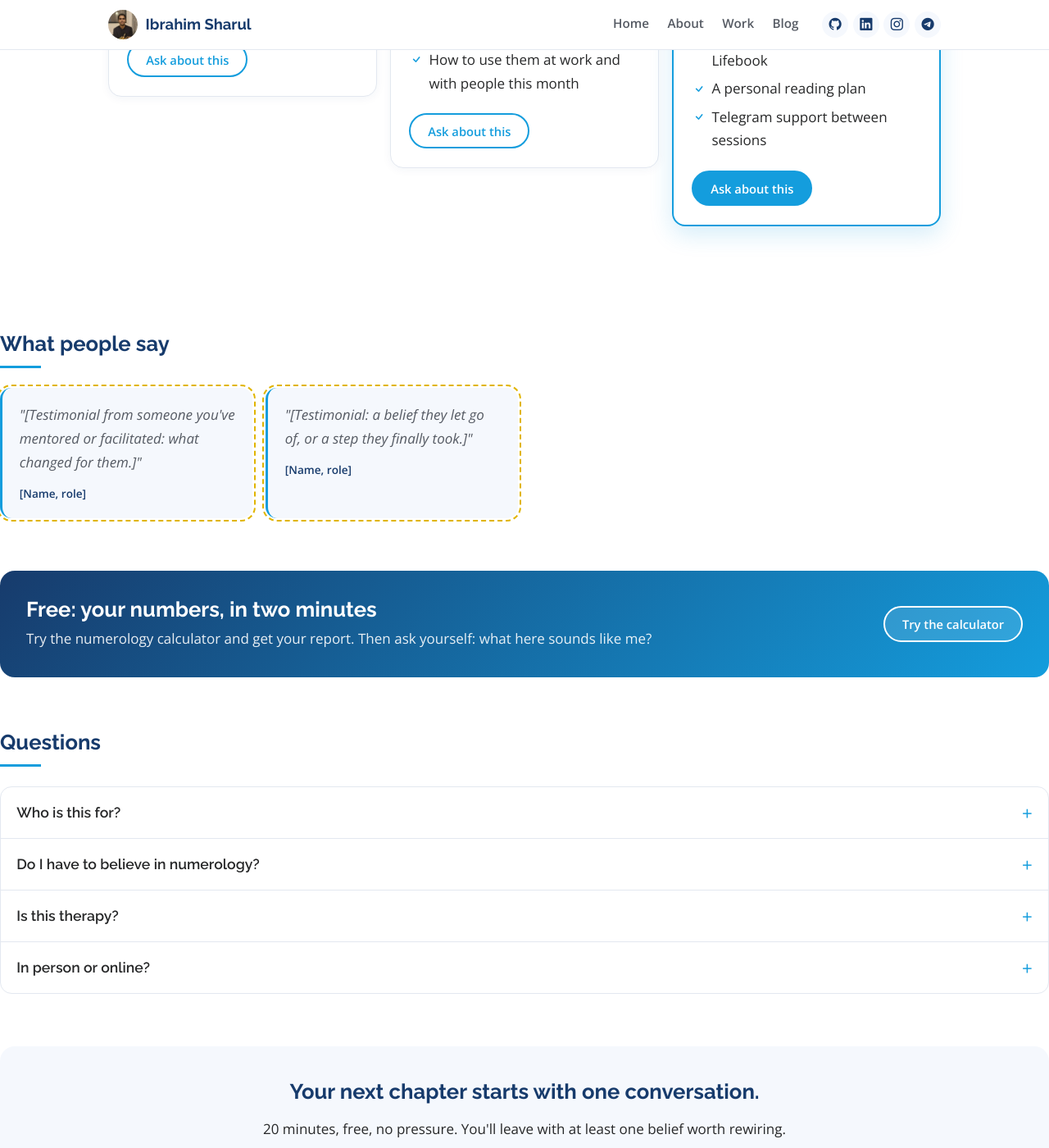
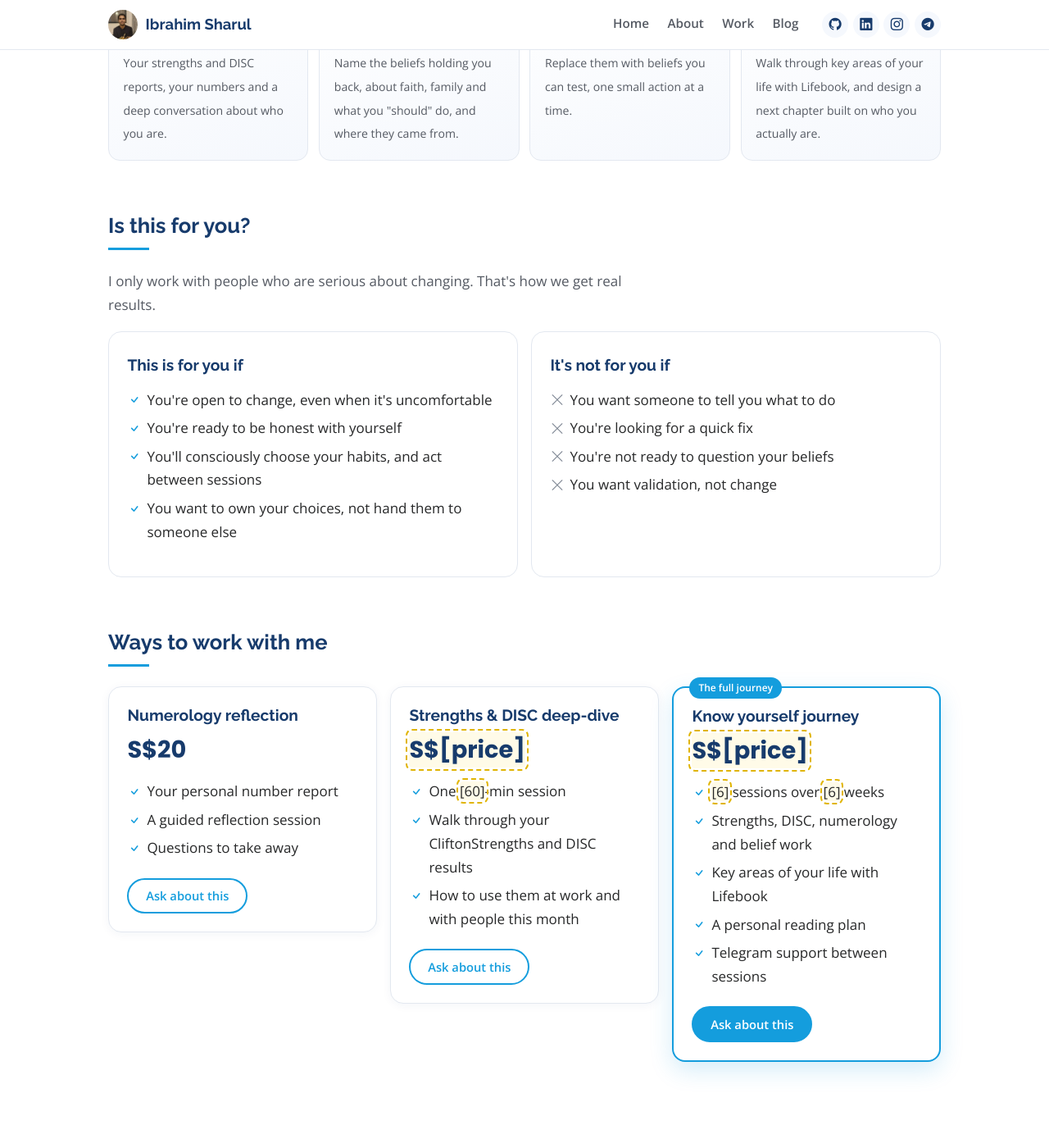
Before and after one commit to ibrahimisramos/ibrahimisramos.github.io, a Jekyll site: the page built from coaching.html, in a window 1280 px wide and 1400 px high, scrolled down 4788 px. Shown: the whole window at 82% size. Built offline with Jekyll 4.4.1, drawn with Linux system fonts in a browser that asks for light colours; some of the changed text lies outside the part shown.

Commit message:
Coaching mockup: travel section and 'Is this for you?' fit check
Co-Authored-By: Claude Opus 5.5 (1M context) <noreply@anthropic.com>
Claude-Session: https://claude.ai/code/session_01W6sFwNukTNQ9zyostxjBYk

```diff
--- a/assets/css/main.scss
+++ b/assets/css/main.scss
@@ -487,3 +487,12 @@ details.more summary { cursor: pointer; font-weight: 500; color: var(--accent);
 .lens.pre:nth-child(3) { transition-delay: .24s; }
 
 @media (prefers-reduced-motion: reduce) { .tx-word, .flip-face { transition: none; } }
+
+/* Coaching: travel section and fit check */
+.world { display: grid; gap: 1.2rem; align-items: center; }
+.world figure { margin: 0; }
+.world img { width: 100%; aspect-ratio: 4 / 3; object-fit: cover; border-radius: 16px; }
+.world figcaption { font-size: .85rem; color: var(--muted); margin-top: .4rem; }
+@media (min-width: 720px) { .world { grid-template-columns: 1.2fr 1fr; } }
+.fit-grid { display: grid; gap: 1rem; grid-template-columns: repeat(auto-fit, minmax(260px, 1fr)); }
+.fit-no .ticks li::before { content: "\F659"; color: var(--muted); }
--- a/coaching.html
+++ b/coaching.html
@@ -121,6 +121,15 @@ telegram: ibrahimisramos
     </li>
   </ol>
 
+  <div class="section-head"><h2>What the world taught me</h2></div>
+  <div class="world">
+    <div>
+      <p class="coach-why">I've travelled to 47 countries, and made close friends from all over the world. Every trip, conversation and friendship showed me another way to live, believe and see things. They shaped the way I think, and gave me the courage to question what I was told and choose for myself.</p>
+      <p class="coach-why ph">[One moment or friend abroad that changed how you think.]</p>
+    </div>
+    <figure><img src="{{ '/assets/img/travel/wedding-dinner-europe.jpg' | relative_url }}" alt="Ibrahim and a long table of friends at a wedding celebration dinner in Europe" loading="lazy"><figcaption>Celebrating with friends I made in Europe</figcaption></figure>
+  </div>
+
   <div class="section-head"><h2>Rewire a limiting belief</h2></div>
   <p class="coach-why">These are the ones I hear most from fresh grads. Tap a card to flip it.</p>
   <div class="flip-grid">
@@ -196,6 +205,19 @@ telegram: ibrahimisramos
     <li><span class="flow-num">04</span><strong>Become</strong><small>Walk through key areas of your life with Lifebook, and design a next chapter built on who you actually are.</small></li>
   </ol>
 
+  <div class="section-head"><h2>Is this for you?</h2></div>
+  <p class="coach-why">I only work with people who are serious about changing. That's how we get real results.</p>
+  <div class="fit-grid">
+    <div class="lens fit-yes">
+      <h3>This is for you if</h3>
+      <ul class="ticks"><li>You're open to change, even when it's uncomfortable</li><li>You're ready to be honest with yourself</li><li>You'll consciously choose your habits, and act between sessions</li><li>You want to own your choices, not hand them to someone else</li></ul>
+    </div>
+    <div class="lens fit-no">
+      <h3>It's not for you if</h3>
+      <ul class="ticks"><li>You want someone to tell you what to do</li><li>You're looking for a quick fix</li><li>You're not ready to question your beliefs</li><li>You want validation, not change</li></ul>
+    </div>
+  </div>
+
   <div class="section-head"><h2>Ways to work with me</h2></div>
   <div class="package-grid">
     <div class="package">
```
